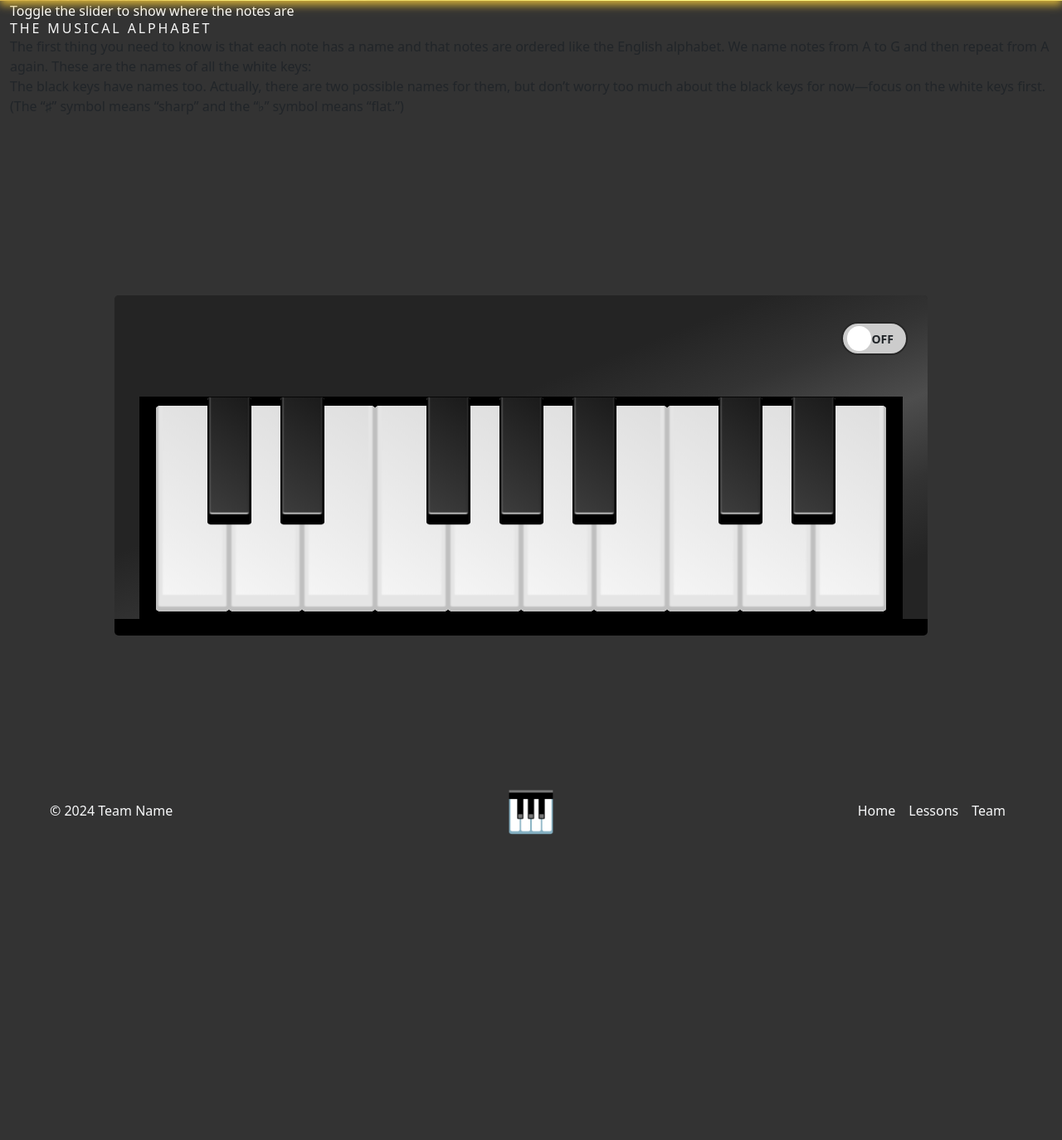
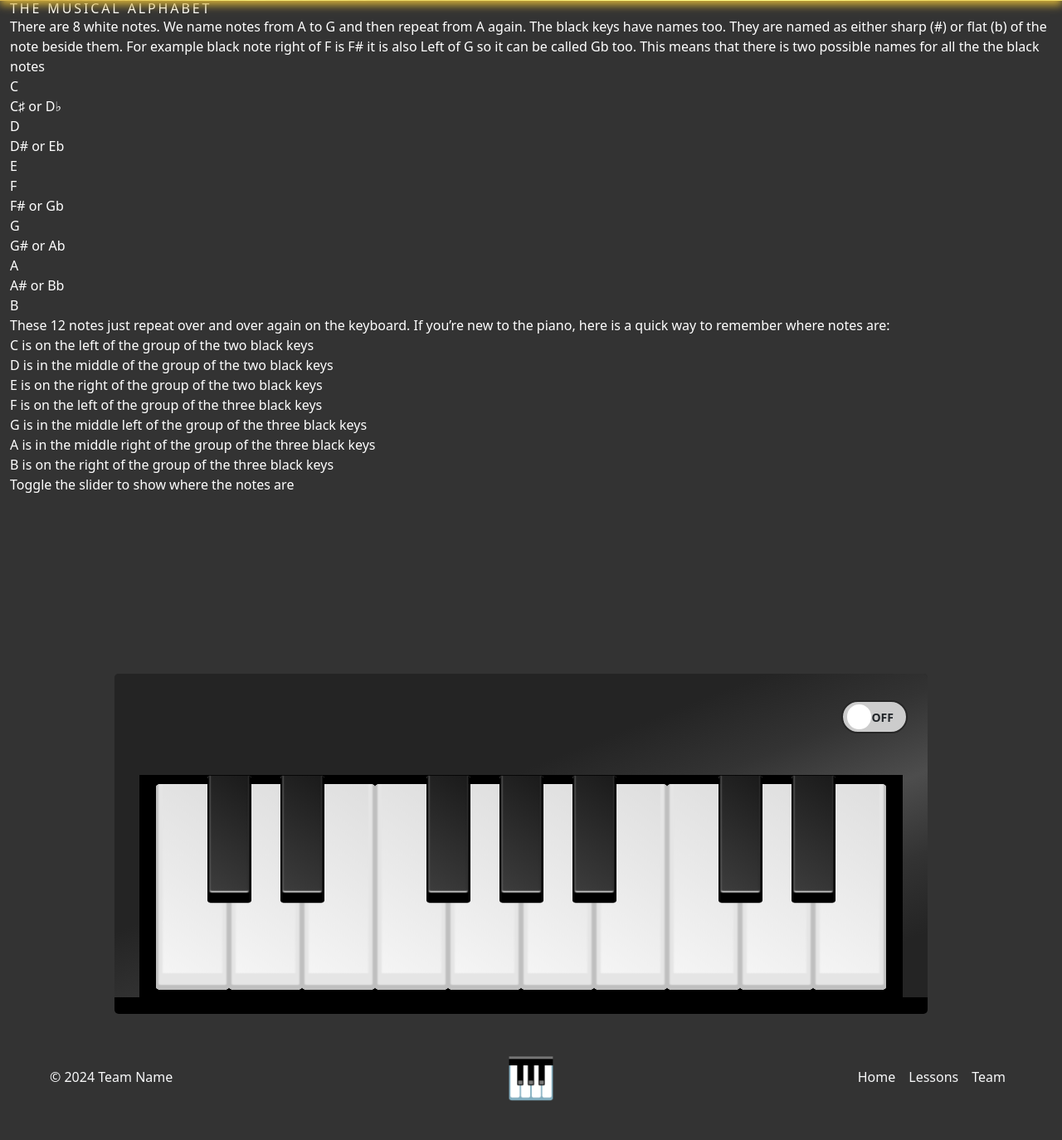
Before and after one commit to viktor-codes/classical_music_hackathon, a Django app: page /lessons/lessons/ in a window 1280 px wide. Shown: the part 121-1495 px from the top of the page at 83% size. Before the commit the page ends 1127 px from the top, so only its background shows below. Run offline with Django 5.2, Linux system fonts and the light colour scheme; style sheets or scripts are compiled from the project's sources; some libraries are stand-ins or nearby versions.

Commit message:
tutorial started

```diff
--- a/static/css/lessons.css
+++ b/static/css/lessons.css
@@ -1,6 +1,5 @@
 .lesson-section {
     width: 100%;
-    height: 900px;
     display: flex;
 }
 .lessons-piano-wrapper {
--- a/templates/lessons.html
+++ b/templates/lessons.html
@@ -2,18 +2,42 @@
 {% load static %}
 {% block content %}
 <div class="lesson-section">
-    <section class="container-fluid main-content">
+    <section class="container-fluid main-content container">
+        <h1 style='color: #fff;'>The Musical Alphabet</h1>
+        <p style='color: #fff;'>
+            There are 8 white notes. We name notes from A to G and then repeat from A again.
+            The black keys have names too. They are named as either sharp (#) or flat (b) of the note beside them. For example black note right of F is F# it is also Left of G so it can be called Gb too. This means that there is two possible names for all the the black notes
+        </p>
+        <ul style='color: #fff'>
+            <li>C</li>
+            <li>C♯ or D♭</li>
+            <li>D</li>
+            <li>D# or Eb</li>
+            <li>E</li>
+            <li>F</li>
+            <li>F# or Gb</li>
+            <li>G</li>
+            <li>G# or Ab</li>
+            <li>A</li>
+            <li>A# or Bb</li>
+            <li>B</li>
+        </ul>
+        <p style='color: #fff;'>
+            These 12 notes just repeat over and over again on the keyboard.
+            If you’re new to the piano, here is a quick way to remember where notes are:
+        </p>
+        <ul style="color: #fff">
+            <li>C is on the left of the group of the two black keys</li>
+            <li>D is in the middle of the group of the two black keys</li>
+            <li>E is on the right of the group of the two black keys</li>
+            <li>F is on the left of the group of the three black keys</li>
+            <li>G is in the middle left of the group of the three black keys</li>
+            <li>A is in the middle right of the group of the three black keys</li>
+            <li>B is on the right of the group of the three black keys</li>
+        </ul>
+
         <p style='color: #fff;'>
             Toggle the slider to show where the notes are
-        </p>
-        <h1>The Musical Alphabet</h1>
-        <p>
-        The first thing you need to know is that each note has a name and that notes are ordered like the English alphabet.
-        We name notes from A to G and then repeat from A again. These are the names of all the white keys:
-        </p>
-
-        <p>
-            The black keys have names too. Actually, there are two possible names for them, but don’t worry too much about the black keys for now—focus on the white keys first. (The “♯” symbol means “sharp” and the “♭” symbol means “flat.”)
         </p>
         <div class="row d-flex justify-content-center w-100">
             <div class="lessons-piano-wrapper">
@@ -21,8 +45,7 @@
                     <div class="nowplaying"style="width: 100%"></div>
                 </div>
                 <div class="keyboard mt-5 ">
-
-                    <div >
+                    <div>
                         <div class="toggle-box d-flex justify-content-end me-4">
                             <div class="toggle-wrapper hint-btn" id="hintButton">
                                 <div class="circle"></div>
```
Also changed, not shown: other parts of static/css/lessons.css (+0 -109 lines).
